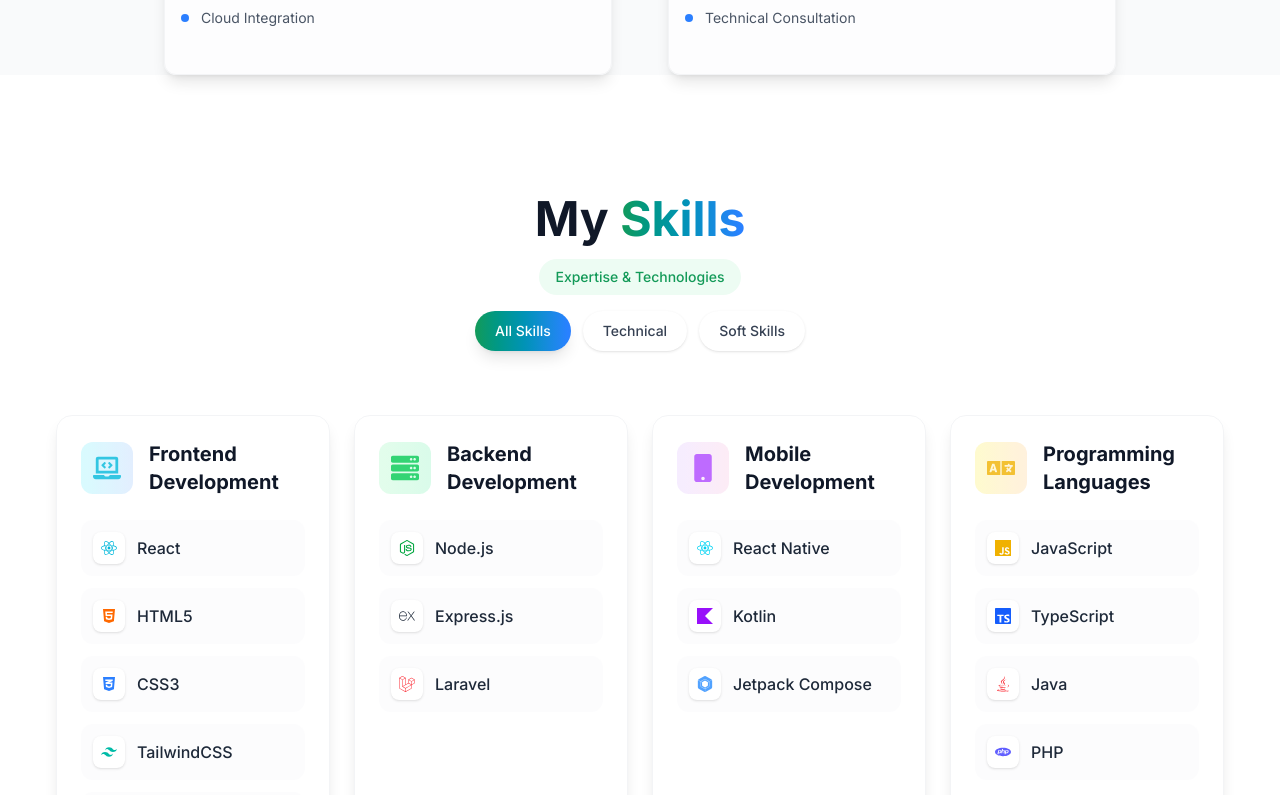
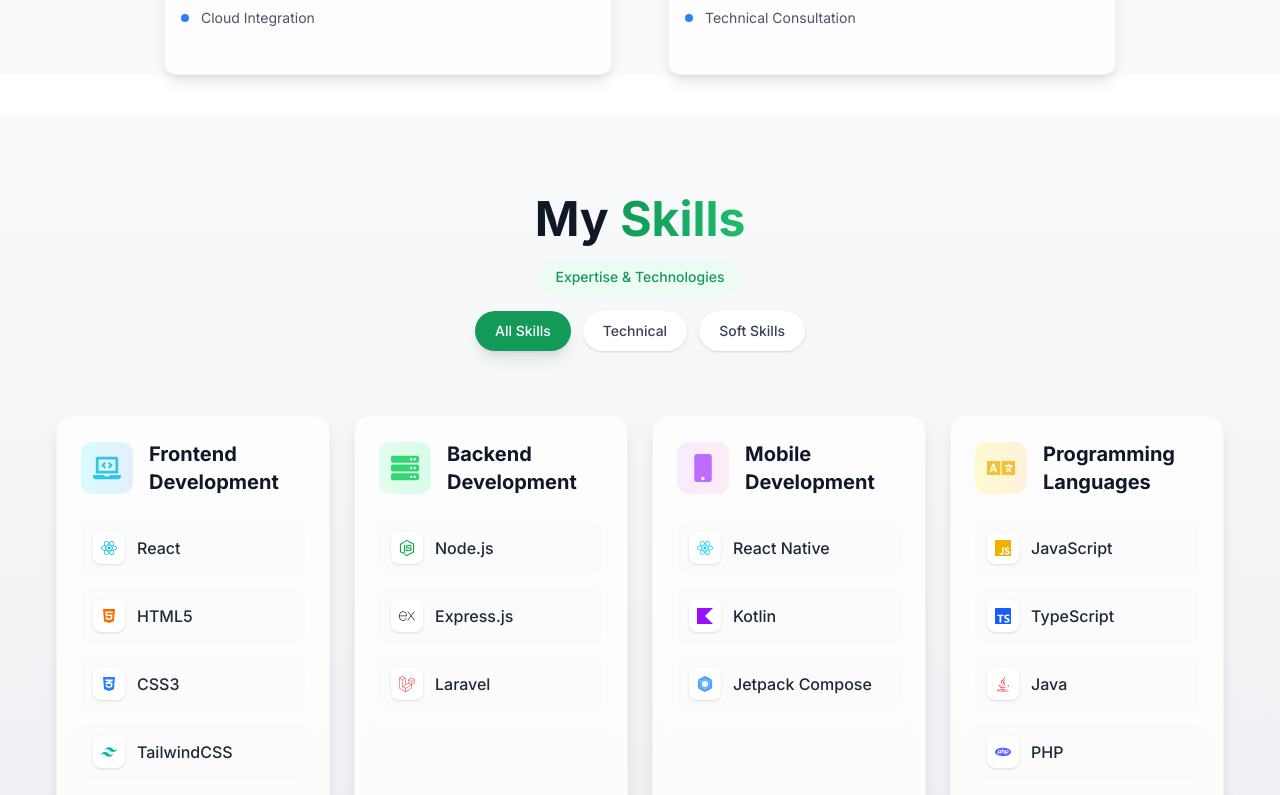
Before and after one commit to Ritchie16/react-portfolio-website, a React (Vite) app: page / in a window 1280 px wide. Shown: the part 2485-3280 px from the top of the page. Built offline with nearby package versions, Linux system fonts and the light colour scheme.

Commit message:
style: update project card and add improved background to project section

```diff
--- a/src/components/Skills/Skills.jsx
+++ b/src/components/Skills/Skills.jsx
@@ -39,10 +39,10 @@
   return (
     <section
       id="skills"
-      className="relative py-20! px-4! sm:px-6! lg:px-8! overflow-hidden"
+      className="relative py-20! px-4! sm:px-6! lg:px-8! overflow-hidden bg-gradient-to-b from-gray-50 to-gray-200   dark:from-dark-200 dark:to-dark-100"
     >
       {/* Background decoration */}
-      <div className="absolute inset-0 bg-gradient-to-b from-gray-50/50 to-transparent dark:from-gray-900/30 -z-10"></div>
+      <div className="absolute inset-0  -z-10"></div>
 
       <div className="max-w-7xl mx-auto">
         {/* Section Header */}
@@ -56,7 +56,7 @@
 
 
           <h2 className="text-4xl md:text-5xl font-bold text-gray-900 dark:text-white mb-4!">
-            My <span className="bg-gradient-to-r from-primary-600 to-blue-500 bg-clip-text text-transparent">Skills</span>
+            My <span className="bg-gradient-to-r from-primary-600 to-primary-500 bg-clip-text text-transparent">Skills</span>
           </h2>
 
           <div className="inline-flex items-center gap-2! px-4! py-2! bg-primary-50 dark:bg-primary-900/20 rounded-full mb-4!">
@@ -76,7 +76,7 @@
                 whileTap={{ scale: 0.95 }}
                 className={`px-5! py-2.5! rounded-full text-sm font-medium transition-all duration-300 ${
                   activeFilter === filter.id
-                    ? 'bg-gradient-to-r from-primary-600 to-blue-500 text-white shadow-lg'
+                    ? ' bg-primary-600 dark:bg-primary-700 text-white shadow-lg'
                     : 'bg-white dark:bg-gray-800 text-gray-700 dark:text-gray-300 hover:bg-gray-100 dark:hover:bg-gray-700 shadow-sm'
                 }`}
               >
--- a/src/components/Skills/SkillsCard.jsx
+++ b/src/components/Skills/SkillsCard.jsx
@@ -29,9 +29,7 @@
           {skillCategory.skills.map((skill, idx) => (
             <Motion.div
               key={idx}
-              initial={{ opacity: 0, x: -10 }}
-              whileInView={{ opacity: 1, x: 0 }}
-              transition={{ duration: 0.3, delay: idx * 0.05 }}
+
               viewport={{ once: true }}
               className="flex items-center justify-between p-3! rounded-xl bg-gray-50/50 dark:bg-gray-700/30 hover:bg-gray-100/70 dark:hover:bg-gray-700/50 transition-all duration-200 group/item"
             >
```
